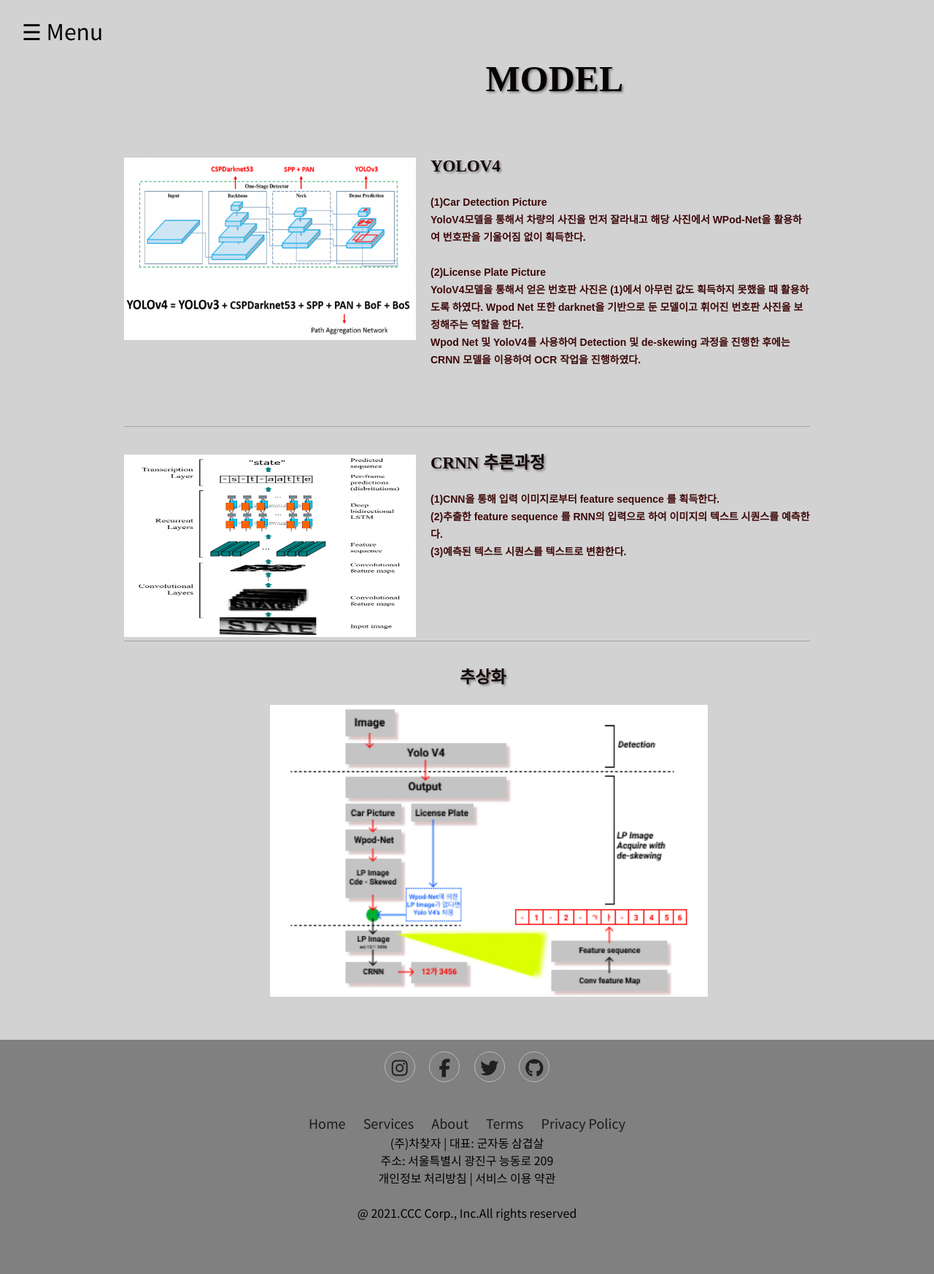
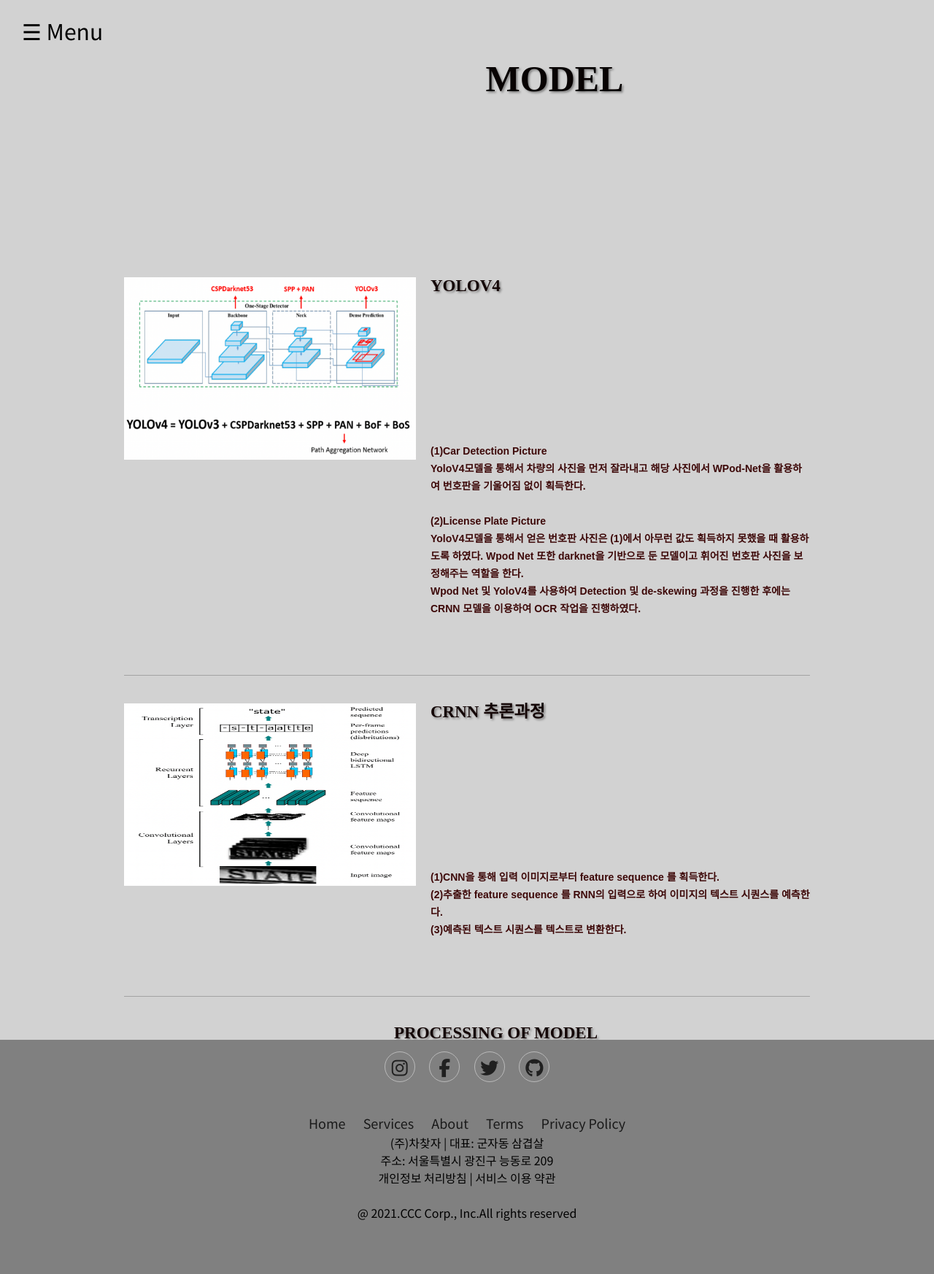
Before and after one commit to Clear-Top/Repository_for_Capstone, a Flask app: page /servicesmodel in a window 1280 px wide. Shown: the part 100-1846 px from the top of the page at 73% size. Run offline with Flask 2, Linux system fonts and the light colour scheme; some libraries are stand-ins or nearby versions.

Commit message:
모델 시스템구성 수정완료(버그수정)

```diff
--- a/static/css/servicesmodel.css
+++ b/static/css/servicesmodel.css
@@ -9,6 +9,7 @@ body {
 header{
 	position: sticky;
 	top: 0;
+	z-index: 1;
 }
 
 body #page {
@@ -17,7 +18,7 @@ body #page {
 	overflow: hidden;
 	padding: 0;
 	width: auto;
-	z-index: 3;
+	z-index: 0;
 }
 
 #body{
@@ -85,6 +86,11 @@ body #page {
 	padding: 0;
 	width: 380px;
 }
+
+.im{
+	z-index: 0;
+}
+
 #body .header div ul li a img {
 	cursor: pointer;
 	opacity: 1.0;
@@ -211,7 +217,7 @@ body #page {
 
 .i h1{
 	position: relative;
-	left: 260px;
+	left: 170px;
 }
 
 .i{
@@ -233,3 +239,7 @@ body #page {
     height: 400px;
     overflow: scroll;
 }
+
+li{
+	z-index: 0;
+}
--- a/templates/servicesmodel.html
+++ b/templates/servicesmodel.html
@@ -43,7 +43,7 @@
                     Menu</span>
             </aside>
             <div class="header">
-                <div id="who">
+                <div id="main">
                     <h1>Model</h1>
                     <ul>
                         <li>
@@ -74,7 +74,7 @@
                         </li>
                         <li>
                             <div class="i">
-                                <h1>추상화</h1>
+                                <h1>Processing of Model</h1>
                                 <a href="#"><img class="im" src="../static/images/servicesmodel/totalPicture.jpg"
                                         alt=""></a>
                             </div>
```
